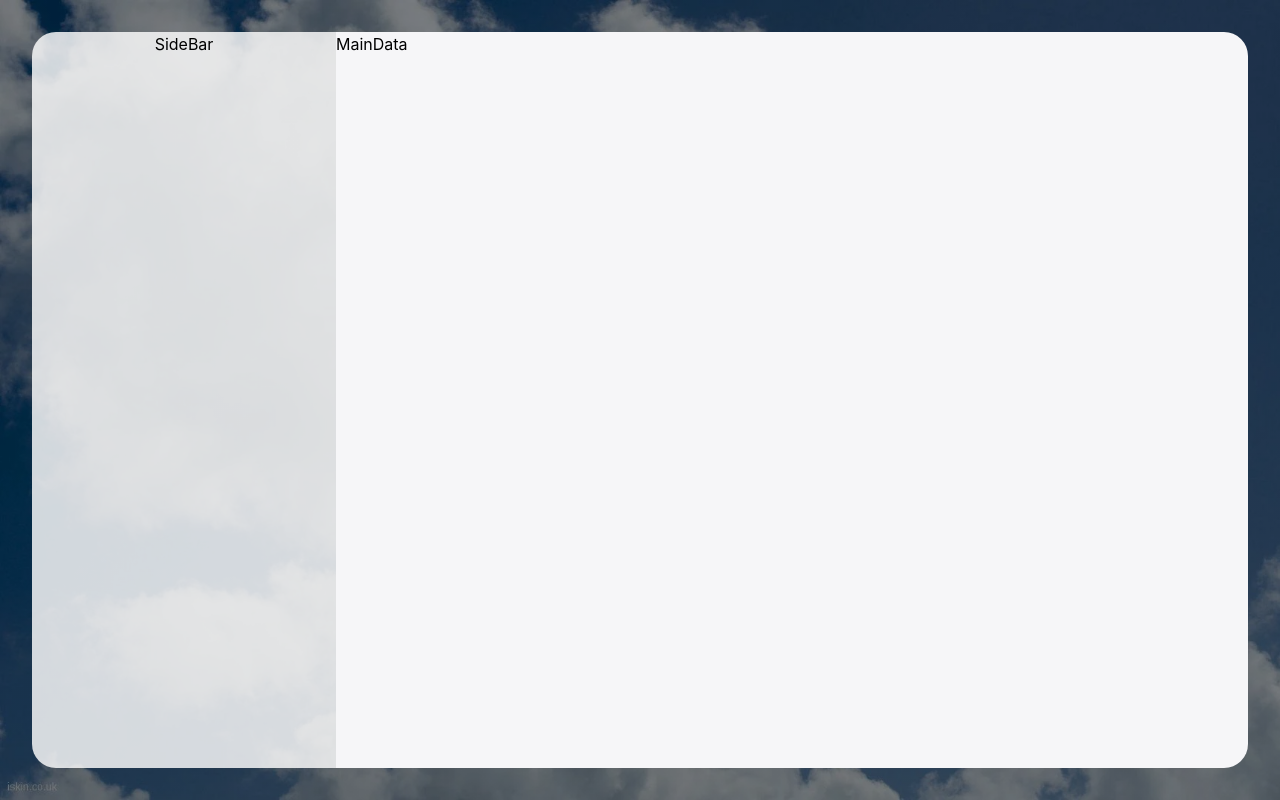
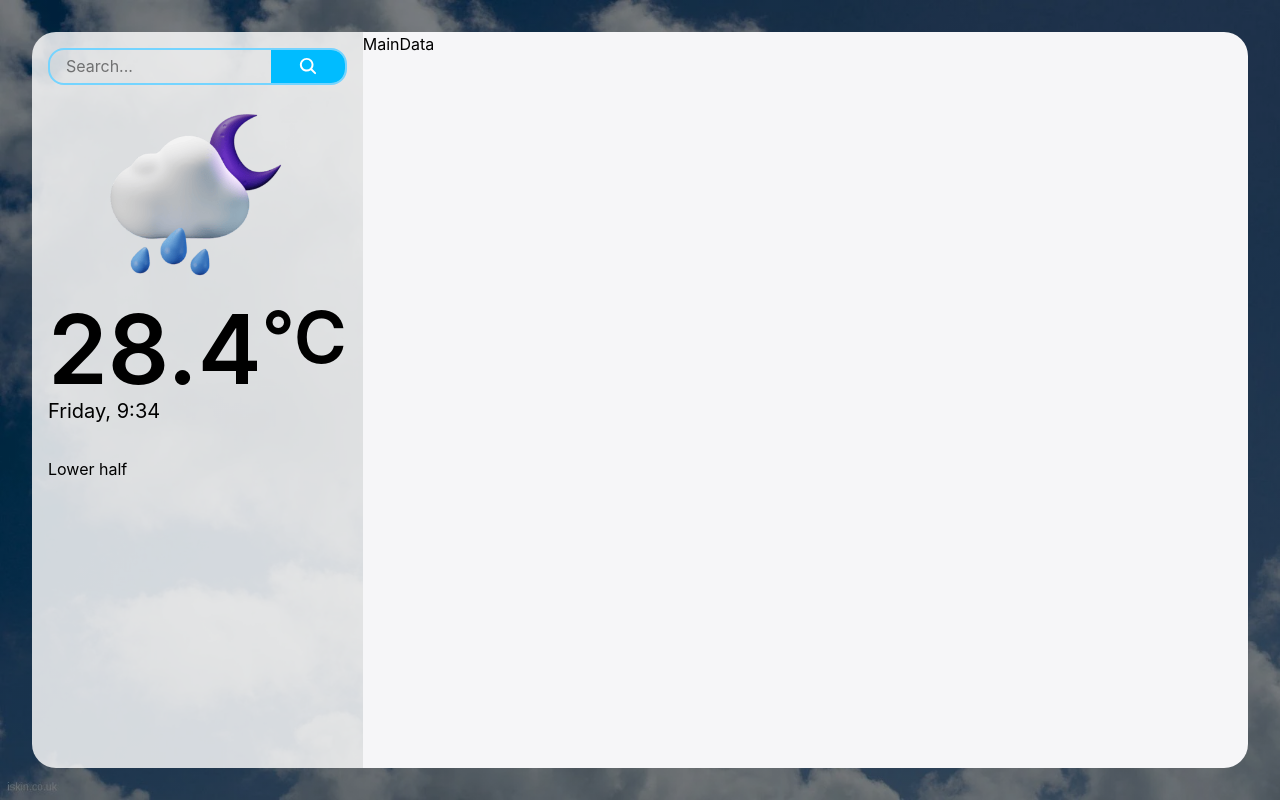
Before and after one commit to Tanish866/Weather_App, a React (Vite) app: page / in a window 1280 px wide. Built offline with nearby package versions, Linux system fonts and the light colour scheme.

Commit message:
Feat:Added upper half of the side bar

```diff
--- a/package.json
+++ b/package.json
@@ -14,6 +14,7 @@
     "axios": "^1.17.0",
     "react": "^19.2.6",
     "react-dom": "^19.2.6",
+    "react-icons": "^5.6.0",
     "tailwindcss": "^4.3.0"
   },
   "devDependencies": {
--- /dev/null
+++ b/src/Components/SideBar/Lowerhalf.tsx
@@ -0,0 +1,8 @@
+function Lowerhalf(){
+    return (
+        <div className="h-[50%] w-full p-4">
+            Lower half
+        </div>
+    );
+}
+export default Lowerhalf;
--- a/src/Components/SideBar/SideBar.tsx
+++ b/src/Components/SideBar/SideBar.tsx
@@ -1,7 +1,11 @@
+import Lowerhalf from "./Lowerhalf";
+import Upperhalf from "./Upperhalf";
+
 function SideBar(){
     return (
-        <div className="basis-3/12 h-full text-black flex flex-col rounded-tl-3xl rounded-bl-3xl items-center" style={{background: 'rgba(255, 255, 255, 0.815)'}}>
-            SideBar
+        <div className="basis-3/12 h-full text-black flex justify-center flex-col rounded-tl-3xl rounded-bl-3xl items-center" style={{background: 'rgba(255, 255, 255, 0.815)'}}>
+            <Upperhalf/>
+            <Lowerhalf/>
         </div>
     );
 }
--- /dev/null
+++ b/src/Components/SideBar/Upperhalf.tsx
@@ -0,0 +1,37 @@
+import { IoSearch } from "react-icons/io5";
+
+import cloudyNight from "../../Assets/cloudyNight.png";
+
+function Upperhalf() {
+    return (
+        <div className="h-[60%] w-full p-4 flex flex-col justify-center ">
+            <div className="flex  rounded-tl-2xl rounded-bl-2xl rounded-br-2xl rounded-tr-2xl overflow-hidden border-2 border-sky-300">
+                <input
+                    type="text"
+                    className="w-3/4 px-4 py-2 outline-none"
+                    placeholder="Search..."
+                />
+                <button className="w-1/4 bg-sky-400 hover:bg-sky-500 flex cursor-pointer items-center justify-center px-4 py-2 transition-colors">
+                    <IoSearch className="text-white text-xl" />
+                </button>
+            </div>
+            <div className="w-full h-[70%] flex justify-center">
+                <img
+                    src={cloudyNight}
+                    className="w-[70%] h-full"
+                />
+            </div>
+            <div className="flex flex-col items-start">
+                <div className="font-semibold l text-black flex items-start">
+                    <div className="text-8xl">28.4</div>
+                    <div className="text-7xl">°C</div>
+                </div>
+                <div className="text-black text-xl">
+                    Friday, 9:34
+                </div>
+            </div>
+        </div>
+    );
+}
+
+export default Upperhalf;
```
Also changed, not shown: src/Assets/cloudyNight.png (added), 1 other file (tests, documents, lock files or other folders).
